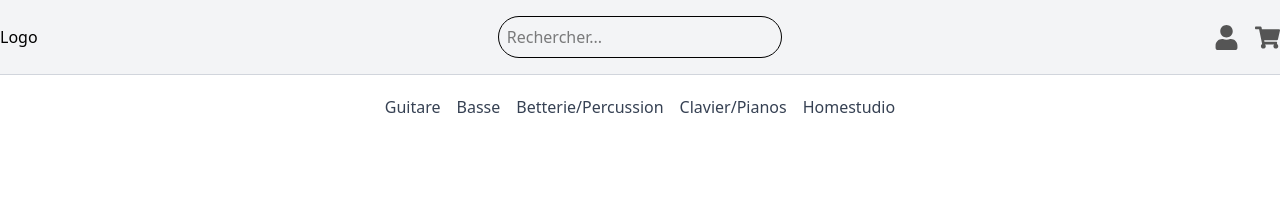
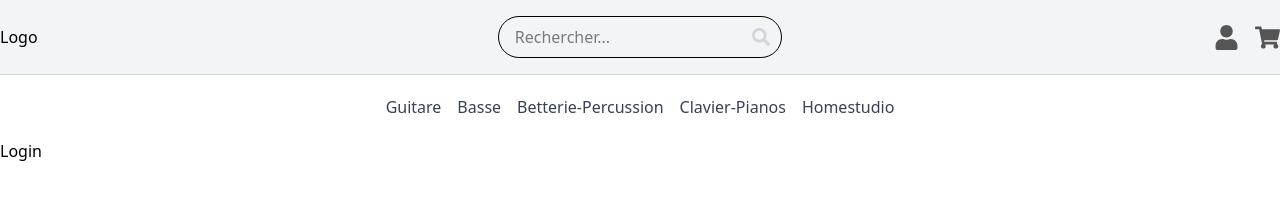
Before and after one commit to Slim-coder20/harmony, a React (Vite) app in the folder harmony-app/: page /login in a window 1280 px wide. Shown: the top 213 px of the page. Built offline with nearby package versions, Linux system fonts and the light colour scheme.

Commit message:
Modification du composant header avec l'ajout de l'icone Fasearch de react

```diff
--- a/harmony-app/src/components/Footer.jsx
+++ b/harmony-app/src/components/Footer.jsx
@@ -4,6 +4,7 @@ export default function Footer() {
   return (
     <footer className=" flex justify-center items-center p-5 border-t border-gray-600 w-full ">
       <p>© Tous droit reservé 2025 - Harmony </p>
+
     </footer>
   );
 }
--- a/harmony-app/src/components/Header.jsx
+++ b/harmony-app/src/components/Header.jsx
@@ -1,23 +1,33 @@
 import { Link } from "react-router-dom";
-import { FaShoppingCart, FaUser } from "react-icons/fa";
+import { FaShoppingCart, FaUser, FaSearch } from "react-icons/fa";
 export default function Header() {
   return (
     <header className="border-b border-gray-300 bg-gray-100 py-4">
+      {/* Logo */}
       <div className="container mx-auto flex items-center justify-between">
         <div className="flex-1 text-left">
           <Link to="/">Logo</Link>
         </div>
+        {/* Input de Recherche  */}
         <div className="flex-1 flex justify-center">
-          <input
-            type="text"
-            placeholder="Rechercher..."
-            className="w-2/3 p-2 border rounded-full"
-          />
+          <div className="relative w-2/3">
+            <input
+              type="text"
+              placeholder="Rechercher..."
+              className="w-full px-4 py-2 border rounded-full pr-10 outline-none"
+            />
+            <FaSearch
+              size={18}
+              className=" absolute right-3 top-3 transform-translate-y-1/2 text-gray-300 "
+            />
+          </div>
         </div>
+        {/* conexion et Inscription  */}
         <div className="flex-1 flex justify-end gap-4">
           <Link to="/login">
             <FaUser size={25} color="#555" />
           </Link>
+          {/*  Lien vers la page Order */}
           <Link to="/order">
             <FaShoppingCart size={25} color="#555" />
           </Link>
--- a/harmony-app/src/components/Nav.jsx
+++ b/harmony-app/src/components/Nav.jsx
@@ -3,7 +3,7 @@ import { Link } from "react-router-dom";
 export default function Nav() {
   return (
     <nav className="flex justify-center items-center p-5 text-gray-700 gap-4">
-      <ul className=" flex gap-4 ">
+      <ul className=" flex gap-4 items-center">
         <li>
           <Link href="/">Guitare</Link>
         </li>
@@ -11,10 +11,10 @@ export default function Nav() {
           <Link href="/">Basse</Link>
         </li>
         <li>
-          <Link href="/">Betterie/Percussion</Link>
+          <Link href="/">Betterie-Percussion</Link>
         </li>
         <li>
-          <Link href="/">Clavier/Pianos</Link>
+          <Link href="/">Clavier-Pianos</Link>
         </li>
         <li>
           <Link href="/">Homestudio</Link>
--- a/harmony-app/src/pages/Login.jsx
+++ b/harmony-app/src/pages/Login.jsx
@@ -3,7 +3,7 @@ import React from 'react'
 export default function Login() {
   return (
     <div>
-
+      <h1>Login</h1>
     </div>
   )
 }
```
Also changed, not shown: harmony-app/public/LogoApp.png (added), 1 other file (tests, documents, lock files or other folders).
